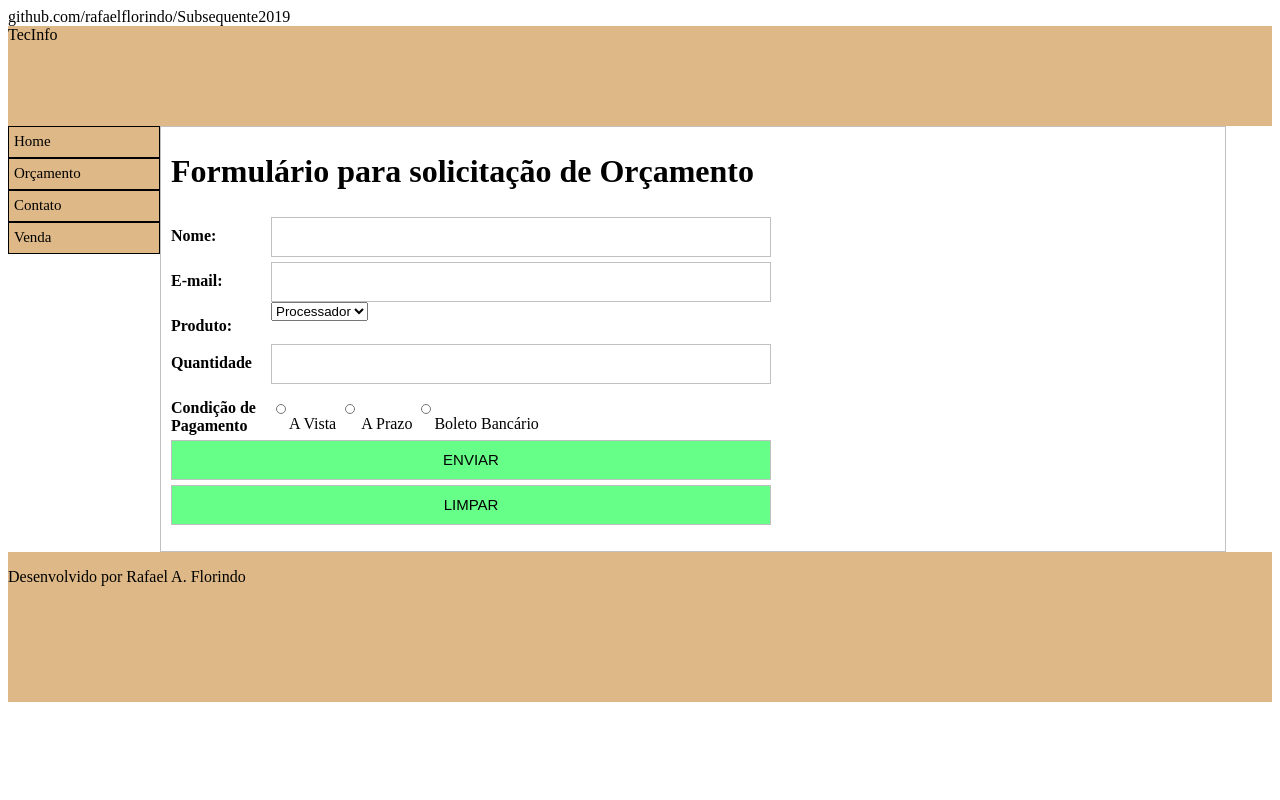
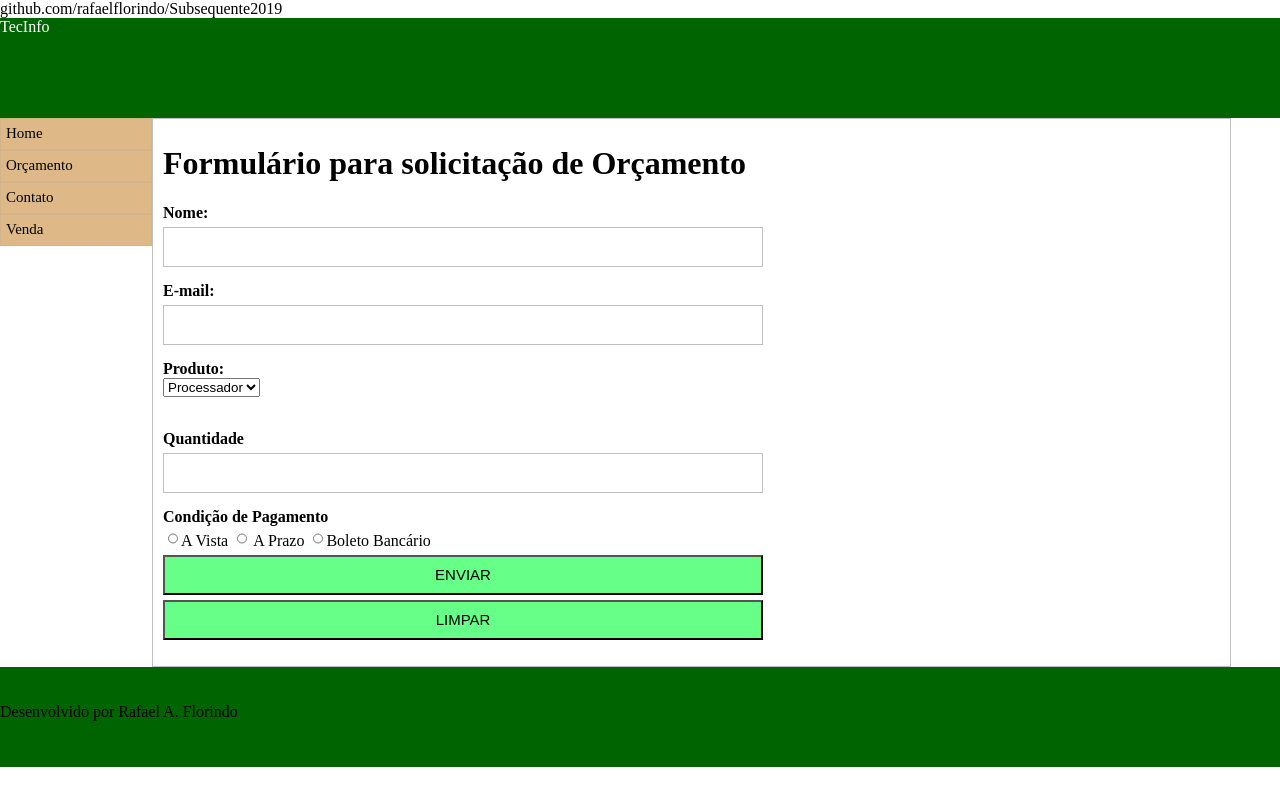
Before and after one commit to rafaelflorindo/Subsequente2019, a PHP site: page /orcamento.html in a window 1280 px wide. Run offline with PHP 8.4, Linux system fonts and the light colour scheme.

Commit message:
Add files via upload

```diff
--- a/1.Info/trabalho1/estilo.css
+++ b/1.Info/trabalho1/estilo.css
@@ -1,8 +1,13 @@
+body{
+	margin: 0;
+}
 .topo
 {
 	width: 100%;
+	margin:0;
 	height: 100px;
-	background-color: #DEB887;
+	background-color: #006400;
+	color: white;
 }
 a{
 	color: black;
@@ -21,11 +26,15 @@ ul{
  	padding: 0px;
 }
 li{
-	border: 1px solid black;
+	border: 1px solid #D2B48C;
 	width:145px;
 	height:25px;
 	padding-top:5px;
 	padding-left:5px;
+}
+li:hover{
+	background-color: #D2691E;
+	border-left: 3px solid red;
 }
 .conteudo
 {
@@ -41,24 +50,29 @@ li{
 .rodape
 {
 	width: 100%;
-	height: 150px;
-	background-color: #DEB887;
+	height: 80px;
+	background-color: #006400;
 	margin: 0;
-	padding: 0px;
+	padding-top: 20px;
 	float: left;
 }
+.caixaFormulario{
+	width: 600px;
+}
 label{
-	width: 100px;
-	float: left;
-	/*display: block;	*/
+	width: 300px;
+	/*float: left;*/
+	display: block;
 	font-weight: bold;/*negrito*/
 	margin-top: 15px;
 }
 input{
-	width: 500px;
+	width: 100%;
 	height: 40px;
 	font-size: 15px;
 	margin-top: 5px;
+}
+input[type=text]{
 	border: 1px solid silver;
 	color: black;
 }
@@ -69,7 +83,6 @@ textarea{
 	margin-top: 5px;
 	border: 1px solid silver;
 }
-
 /* Quando o campo receber foco...*/
 input:focus{
     background: #ffc;
@@ -77,17 +90,17 @@ input:focus{
 textarea:focus {
     background: #ffc;
 }
-
-.submit{
+/*formatando tipos de caixas*/
+input[type=submit]{
 	background-color: #66ff88;
-	width:100%;
 }
-.reset{
+input[type=reset]{
 	background-color: #66ff88;
-	width:100%
 }
-.caixaFormulario{
-	width: 600px;
+input[type=number]{
+	width: 60px;
 }
-
-.quantidade{} input[type=radio]{width: 10px;}
+input[type=radio]{
+	width: 10px;
+	height: 15px;
+}
```
